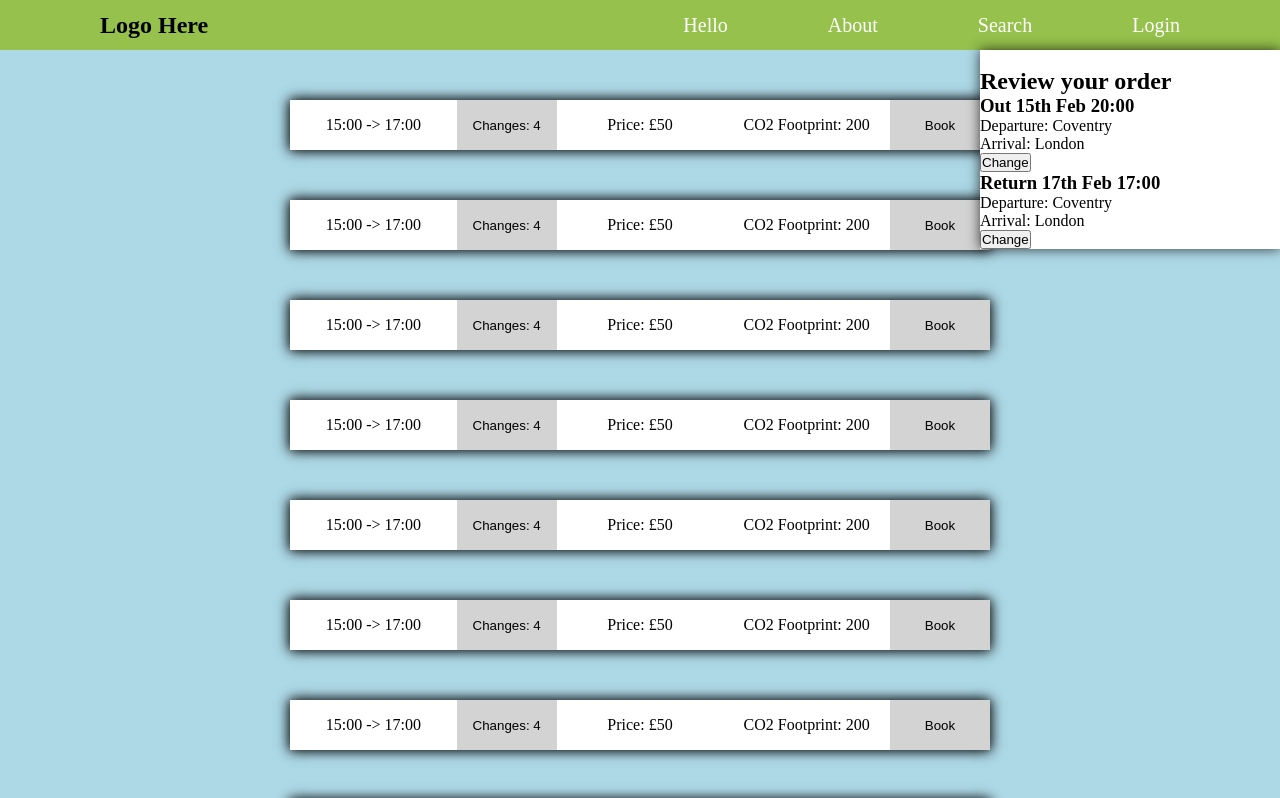
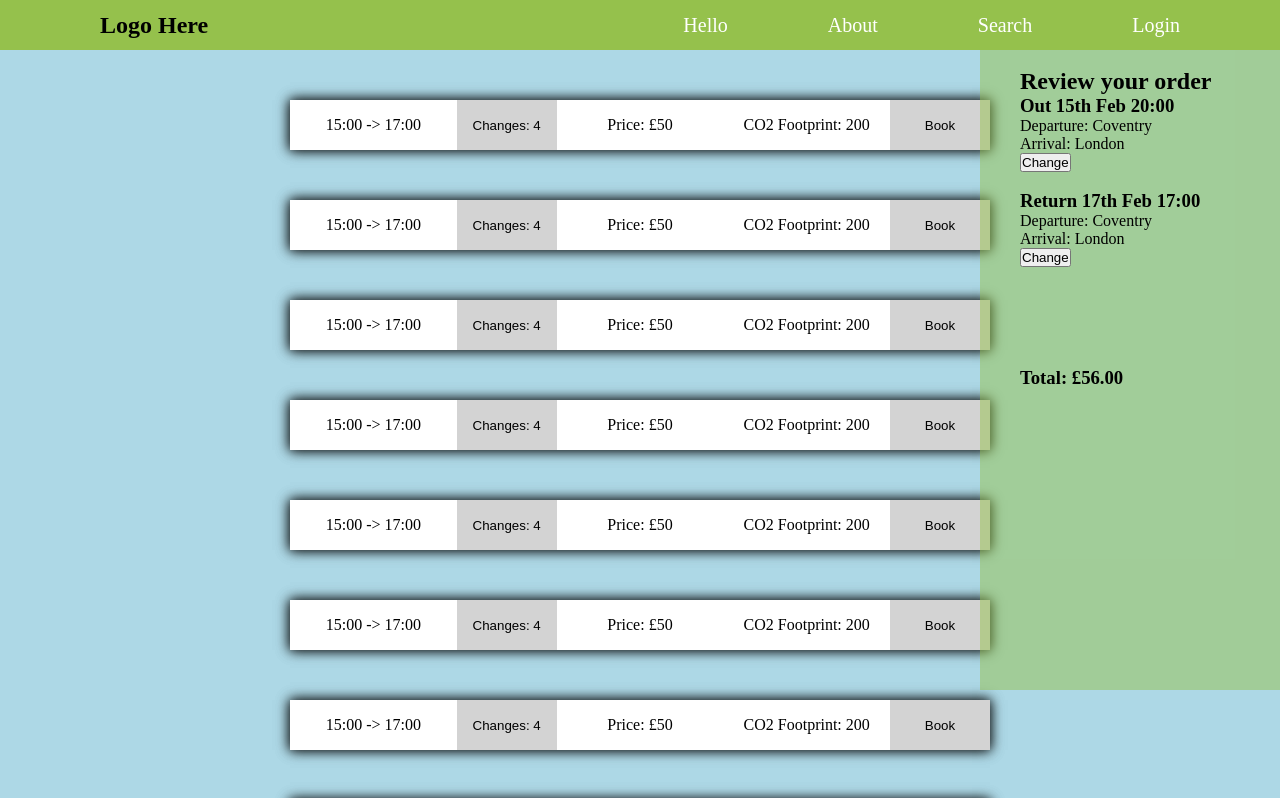
Before and after one commit to EdwardFry/hexagons, a Next.js app in the folder frontend/: page /search in a window 1280 px wide. Shown: the top 798 px of the page. Built offline with nearby package versions, Linux system fonts and the light colour scheme.

Commit message:
frontend

```diff
--- a/frontend/components/Search/Search.css
+++ b/frontend/components/Search/Search.css
@@ -11,10 +11,17 @@
 
 .Search-sidebar {
     width: 300px;
+    height: 80vh;
     position: fixed;
     right: 0;
-    background: white;
-    -webkit-box-shadow: 0px 0px 12px 0px rgba(0,0,0,0.75);
-    -moz-box-shadow: 0px 0px 12px 0px rgba(0,0,0,0.75);
-    box-shadow: 0px 0px 12px 0px rgba(0,0,0,0.75);
+    background: rgba(149, 193, 76, 0.5);
 }
+
+.Search-sidebar div {
+    padding-left: 40px;
+    padding-bottom: 80px;
+}
+
+.Search-total {
+    margin-top: 100px;
+}
--- a/frontend/components/Search/Search.js
+++ b/frontend/components/Search/Search.js
@@ -1,5 +1,6 @@
 import React, { Component } from 'react';
 import JourneyCard from './JourneyCard';
+import TextField from '@material-ui/core/TextField';
 import Fade from 'react-reveal';
 
 import './Search.css';
@@ -9,24 +10,39 @@ const journeys = {
 }
 
 class Search extends Component {
+    constructor(props) {
+        super(props);
+        this.state = {
+            order: {
+                out: {
+
+                },
+                return: {
+
+                }
+            }
+        }
+    }
     render() {
         return (
             <div className="Search-container">
-                <Fade right>
-                    <div className="Search-sidebar">
+                <div className="Search-sidebar">
+                    <div>
                         <br />
                         <h2>Review your order</h2>
                         <h3>Out 15th Feb 20:00</h3>
                         <p>Departure: Coventry</p>
                         <p>Arrival: London</p>
                         <button>Change</button>
-                        <br />
+                        <br /><br />
                         <h3>Return 17th Feb 17:00</h3>
                         <p>Departure: Coventry</p>
                         <p>Arrival: London</p>
                         <button>Change</button>
+
+                        <h3 className="Search-total">Total: £56.00</h3>
                     </div>
-                </Fade>
+                </div>
                 <div className="Search-cards-container">
 
                     <JourneyCard />
```
